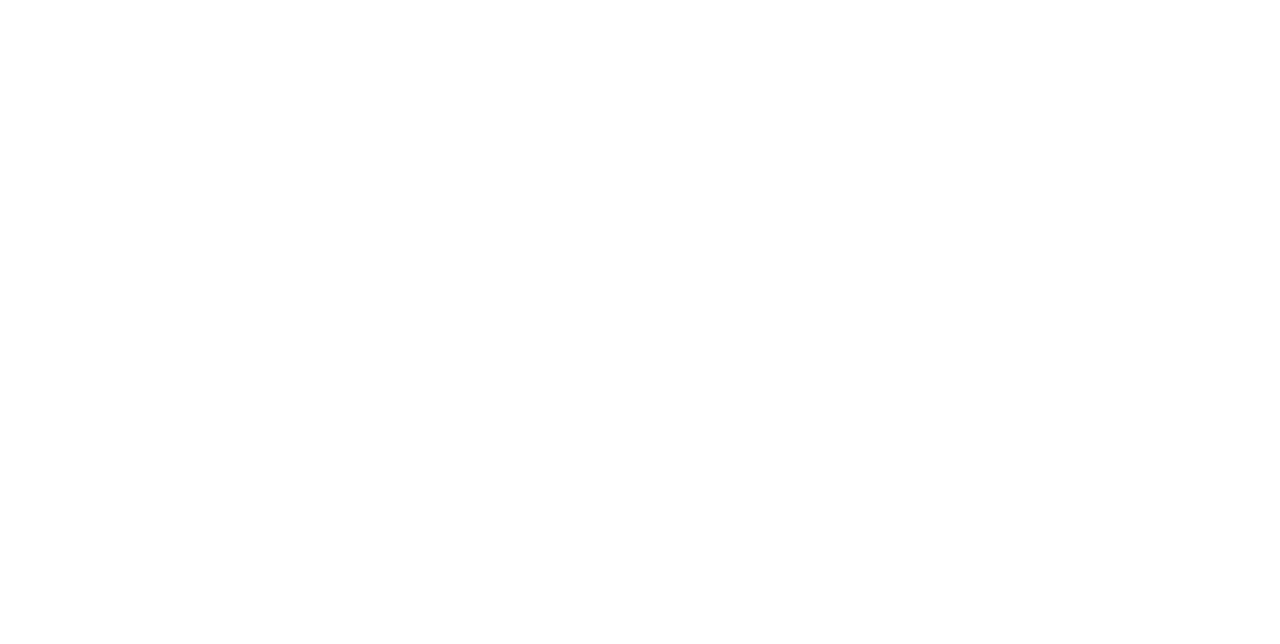
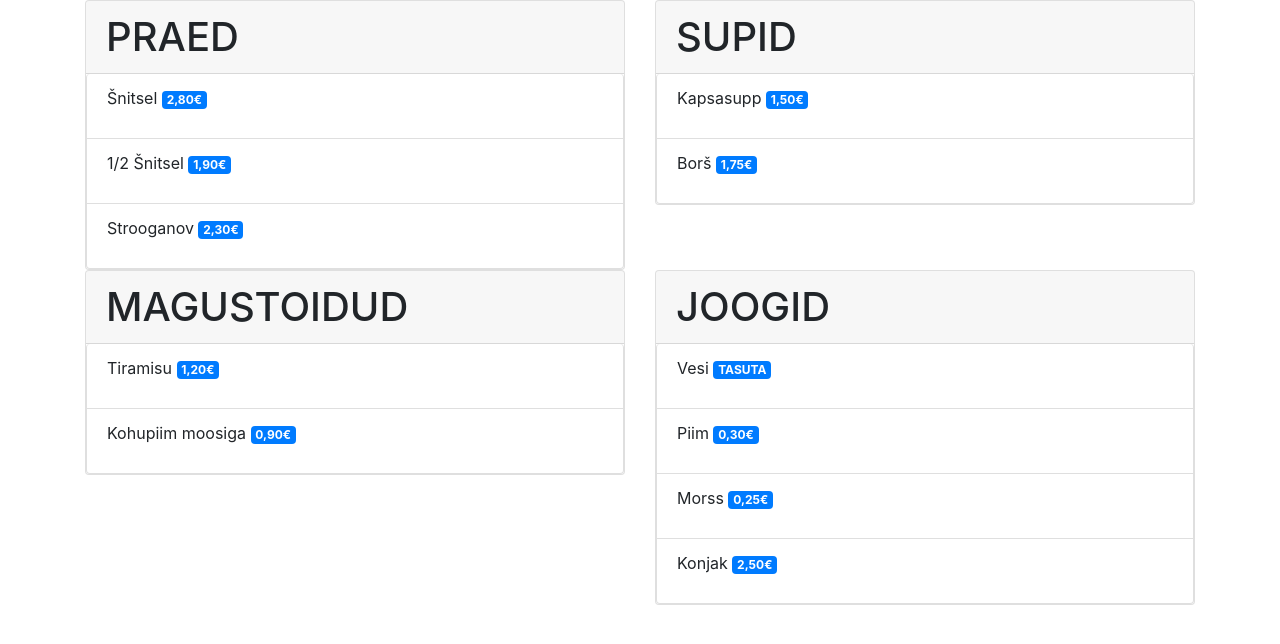
Before and after one commit to krkonsap/pvk, a PHP site: page / in a window 1280 px wide. Before the commit the part shown is empty. Shown: the top 644 px of the page. Run offline with PHP 8.4, Linux system fonts and the light colour scheme; some libraries are stand-ins or nearby versions.

Commit message:
.php faili lisatud html menüü

```diff
--- a/menu/index.php
+++ b/menu/index.php
@@ -5,3 +5,84 @@
  * Date: 12.01.2019
  * Time: 15:31
  */
+
+?>
+
+<!DOCTYPE html>
+<html lang="en">
+<head>
+    <meta charset="UTF-8">
+    <title>sööklamenüü</title>
+    <meta name="viewport" content="width=device-width, initial-scale=1.0">
+    <link rel="stylesheet" href="https://stackpath.bootstrapcdn.com/bootstrap/4.2.1/css/bootstrap.min.css">
+</head>
+<body>
+<div class="container">
+    <div class="row">
+        <div class="col-6">
+            <div class="card">
+                <h1 class="card-header">PRAED</h1>
+                <ul class="list-group">
+                    <li class="list-group-item">
+                        <p>Šnitsel <span class="badge badge-primary">2,80€</span></p>
+                    </li>
+                    <li class="list-group-item">
+                        <p>1/2 Šnitsel <span class="badge badge-primary">1,90€</span></p>
+                    </li>
+                    <li class="list-group-item">
+                        <p>Strooganov <span class="badge badge-primary">2,30€</span></p>
+                    </li>
+                </ul>
+            </div>
+        </div>
+        <div class="col-6">
+            <div class="card">
+                <h1 class="card-header">SUPID</h1>
+                <ul class="list-group">
+                    <li class="list-group-item">
+                        <p>Kapsasupp <span class="badge badge-primary">1,50€</span></p>
+                    </li>
+                    <li class="list-group-item">
+                        <p>Borš <span class="badge badge-primary">1,75€</span></p>
+                    </li>
+                </ul>
+            </div>
+        </div>
+    </div>
+    <div class="row">
+        <div class="col-6">
+            <div class="card">
+                <h1 class="card-header">MAGUSTOIDUD</h1>
+                <ul class="list-group">
+                    <li class="list-group-item">
+                        <p>Tiramisu <span class="badge badge-primary">1,20€</span></p>
+                    </li>
+                    <li class="list-group-item">
+                        <p>Kohupiim moosiga <span class="badge badge-primary">0,90€</span></p>
+                    </li>
+                </ul>
+            </div>
+        </div>
+        <div class="col-6">
+            <div class="card">
+                <h1 class="card-header">JOOGID</h1>
+                <ul class="list-group">
+                    <li class="list-group-item">
+                        <p>Vesi <span class="badge badge-primary">TASUTA</span></p>
+                    </li>
+                    <li class="list-group-item">
+                        <p>Piim <span class="badge badge-primary">0,30€</span></p>
+                    </li>
+                    <li class="list-group-item">
+                        <p>Morss <span class="badge badge-primary">0,25€</span></p>
+                    </li>
+                    <li class="list-group-item">
+                        <p>Konjak <span class="badge badge-primary">2,50€</span></p>
+                    </li>
+                </ul>
+            </div>
+        </div>
+    </div>
+</div>
+</body>
+</html>
```
